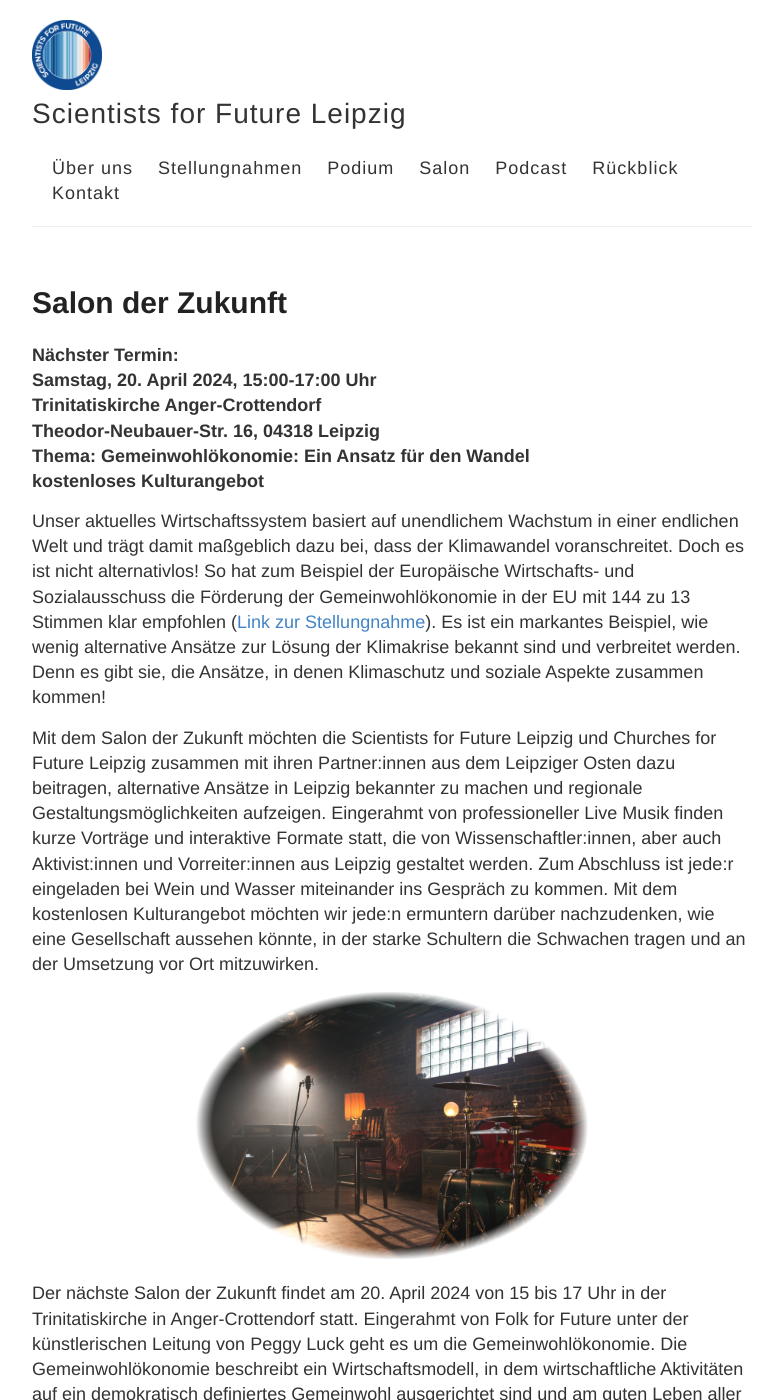
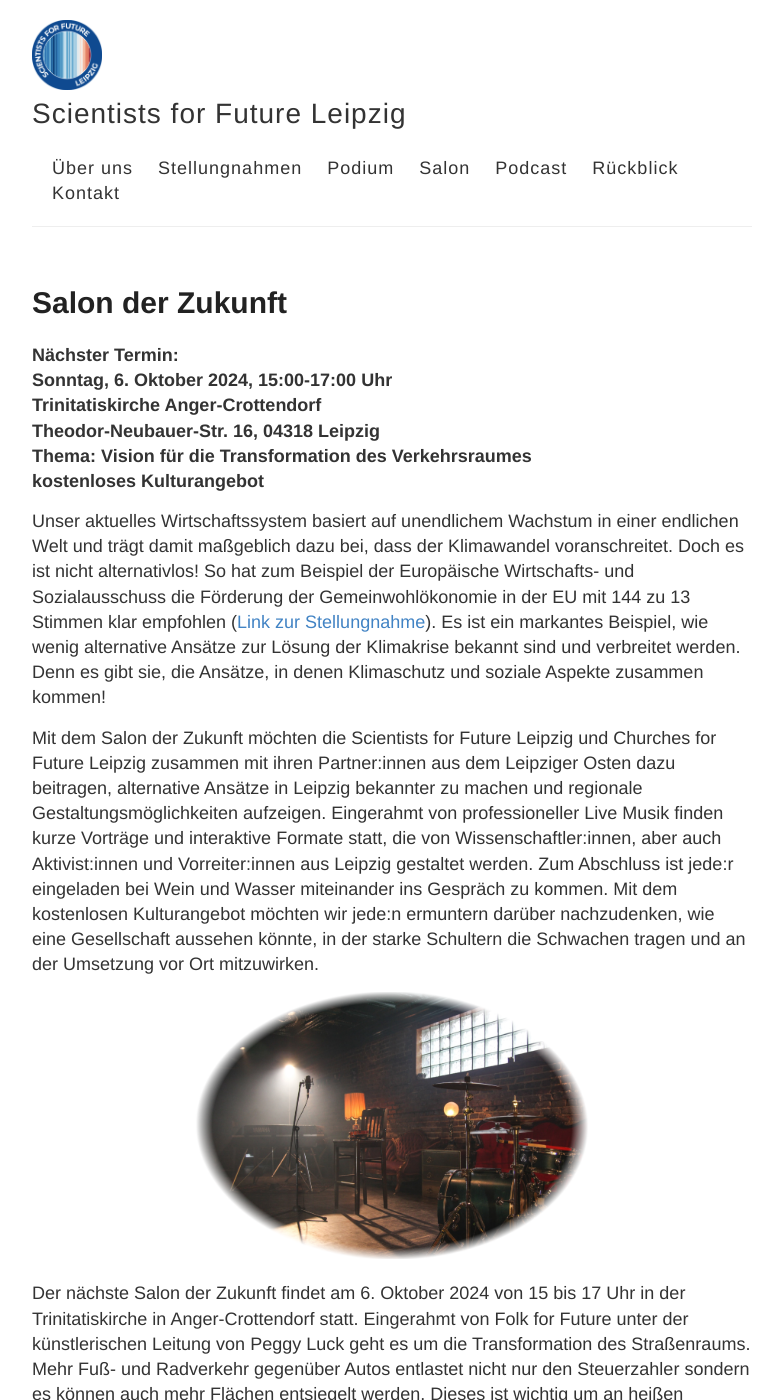
Before and after one commit to s4f-leipzig/s4f-leipzig.github.io, a Jekyll site: the page built from salon.md, in a window 1280 px wide and 1400 px high. Shown: the whole window, without its empty margins (248-1028 px from the left). Built offline with Jekyll 4.4.1, drawn with Linux system fonts in a browser that asks for light colours; some of the changed text lies outside the part shown.

Commit message:
Update salon.md

```diff
--- a/salon.md
+++ b/salon.md
@@ -5,10 +5,10 @@
 ---
 
 <b>Nächster Termin:<br>
-Samstag, 20. April 2024, 15:00-17:00 Uhr<br>
+Sonntag, 6. Oktober 2024, 15:00-17:00 Uhr<br>
 Trinitatiskirche Anger-Crottendorf<br>
 Theodor-Neubauer-Str. 16, 04318 Leipzig<br>
-Thema: Gemeinwohlökonomie: Ein Ansatz für den Wandel <br>
+Thema: Vision für die Transformation des Verkehrsraumes<br>
 kostenloses Kulturangebot
 </b>
 
@@ -24,7 +24,7 @@
 </p>
 
 
-Der nächste Salon der Zukunft findet am 20. April 2024 von 15 bis 17 Uhr in der Trinitatiskirche in Anger-Crottendorf statt. Eingerahmt von Folk for Future unter der künstlerischen Leitung von Peggy Luck geht es um die Gemeinwohlökonomie. Die Gemeinwohlökonomie beschreibt ein Wirtschaftsmodell, in dem wirtschaftliche Aktivitäten auf ein demokratisch definiertes Gemeinwohl ausgerichtet sind und am guten Leben aller Lebewesen gemessen werden. Der Ausklang findet bei Wein und Wasser statt. Wir freuen uns auf ihren Besuch!
+Der nächste Salon der Zukunft findet am 6. Oktober 2024 von 15 bis 17 Uhr in der Trinitatiskirche in Anger-Crottendorf statt. Eingerahmt von Folk for Future unter der künstlerischen Leitung von Peggy Luck geht es um die Transformation des Straßenraums. Mehr Fuß- und Radverkehr gegenüber Autos entlastet nicht nur den Steuerzahler sondern es können auch mehr Flächen entsiegelt werden. Dieses ist wichtig um an heißen Sommertagen die Temperaturen in den Innenstädten zu reduzieren. Dies ist ein wichtiger Baustein, um Menschenleben zu schützen. Doch kann Straße als Ort der Begegnung auch mehr? Der Ausklang findet bei Wein und Wasser statt. Wir freuen uns auf ihren Besuch!
 
 Falls sie per e-Mail auf den nächsten Salon der Zukunft regelmäßig hingewiesen werden möchten kontaktieren Sie uns unter: s&#x61;lo&#110;d&#101;rzuku&#110;ft<img src="/images/symbol-add.png" height="10px" alt="&#x40;" style="margin:0px +1px -1px +1px;border-style:none;">post&#101;o.d&#101; Es gibt einen barrierefreien Zugang für Rollstuhlfahrer zu den Veranstaltungsräumen in der Trinitatiskirche Anger-Crottendorf.
 
```
